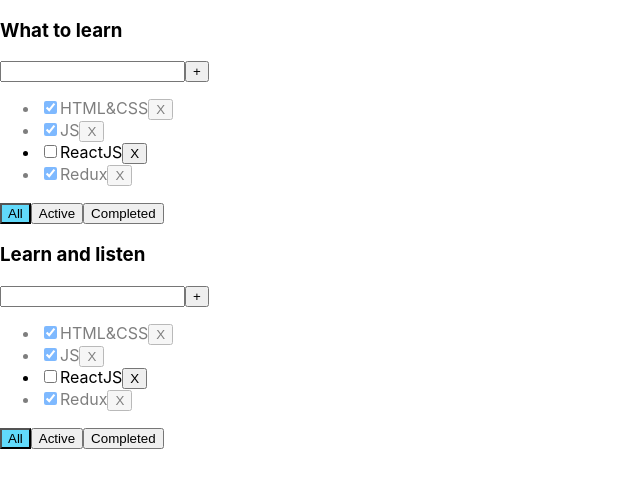
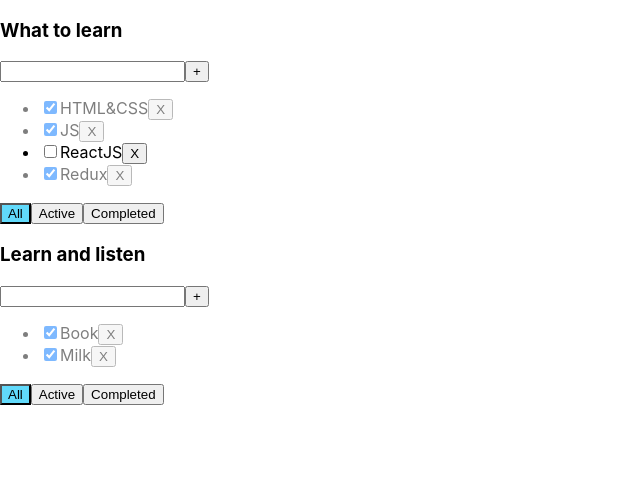
Before and after one commit to Alex666000/TODO2023, a React (Create React App) app: page / in a window 1280 px wide. Shown: the top 488 px of the page, without its empty margins (0-640 px from the left). Built offline with nearby package versions, Linux system fonts and the light colour scheme.

Commit message:
5 - сделали ассоциативный массив для удобного хранения данных

```diff
--- a/src/App.tsx
+++ b/src/App.tsx
@@ -13,12 +13,33 @@
 
 
 function App() {
-    const [tasks, setTasks] = useState<TaskType[]>([
-        {id: v1(), title: "HTML&CSS", isDone: true}, // task
-        {id: v1(), title: "JS", isDone: true},   // task
-        {id: v1(), title: "ReactJS", isDone: false},   // task
-        {id: v1(), title: "Redux", isDone: true}   // task
-    ])
+
+    const todolistId1 = v1()
+    const todolistId2 = v1()
+
+    const [todolists, setTodolists] = useState<Todolists[]>([
+            {id: todolistId1, title: "What to learn", filter: "all"},
+            {id: todolistId2, title: "Learn and listen", filter: "all"},
+        ]
+    )
+    const [tasks, setTasks] = useState({
+        // id todolist-а:
+        [todolistId1]:
+        // таски
+            [
+                {id: v1(), title: "HTML&CSS", isDone: true}, // task
+                {id: v1(), title: "JS", isDone: true},   // task
+                {id: v1(), title: "ReactJS", isDone: false},   // task
+                {id: v1(), title: "Redux", isDone: true}   // task
+            ],
+        // id todolist-а:
+        [todolistId2]:
+        // таски
+            [
+                {id: v1(), title: "Book", isDone: true}, // task
+                {id: v1(), title: "Milk", isDone: true},   // task
+            ],
+    })
 
     function changeFilter(filterValue: FilterValueType, todolistId: string) {
         const todolist = todolists.find(tl => tl.id === todolistId)
@@ -46,21 +67,17 @@
         setTasks([...tasks])
     }
 
-    const [todolists, setTodolists] = useState<Todolists[]>([
-            {id: v1(), title: "What to learn", filter: "all"},
-            {id: v1(), title: "Learn and listen", filter: "all"},
-        ]
-    )
 
     return (
         <div className="App">
             {todolists.map((tl) => {
                 // функция вызовется столько раз сколько объектов в тудулисте
-                let tasksForTodolist = tasks
+                let tasksForTodolist = tasks[tl.id]
+
 // фильтр берем из тудулиста
-                if (tl.filter === "completed") tasksForTodolist = tasks.filter(t => t.isDone)
+                if (tl.filter === "completed") tasksForTodolist = tasks[tl.id].filter(t => t.isDone)
 
-                if (tl.filter === "completed") tasksForTodolist = tasks.filter(t => !t.isDone)
+                if (tl.filter === "completed") tasksForTodolist = tasks[tl.id].filter(t => !t.isDone)
 
                 return <Todolist
                     todolistId={tl.id}
```
Also changed, not shown: src/Todolist/Todolist.tsx (+6 -6 lines).
